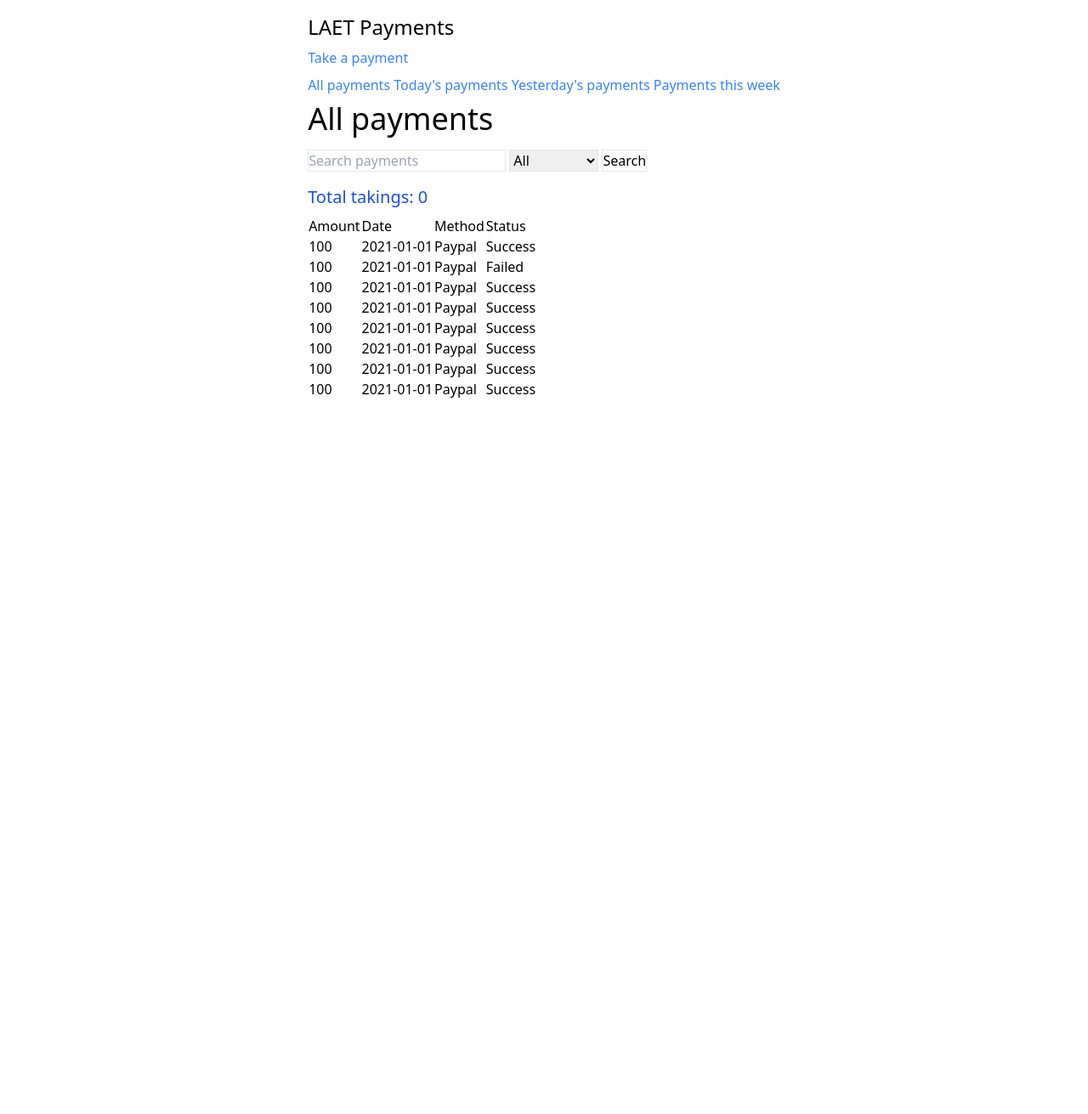
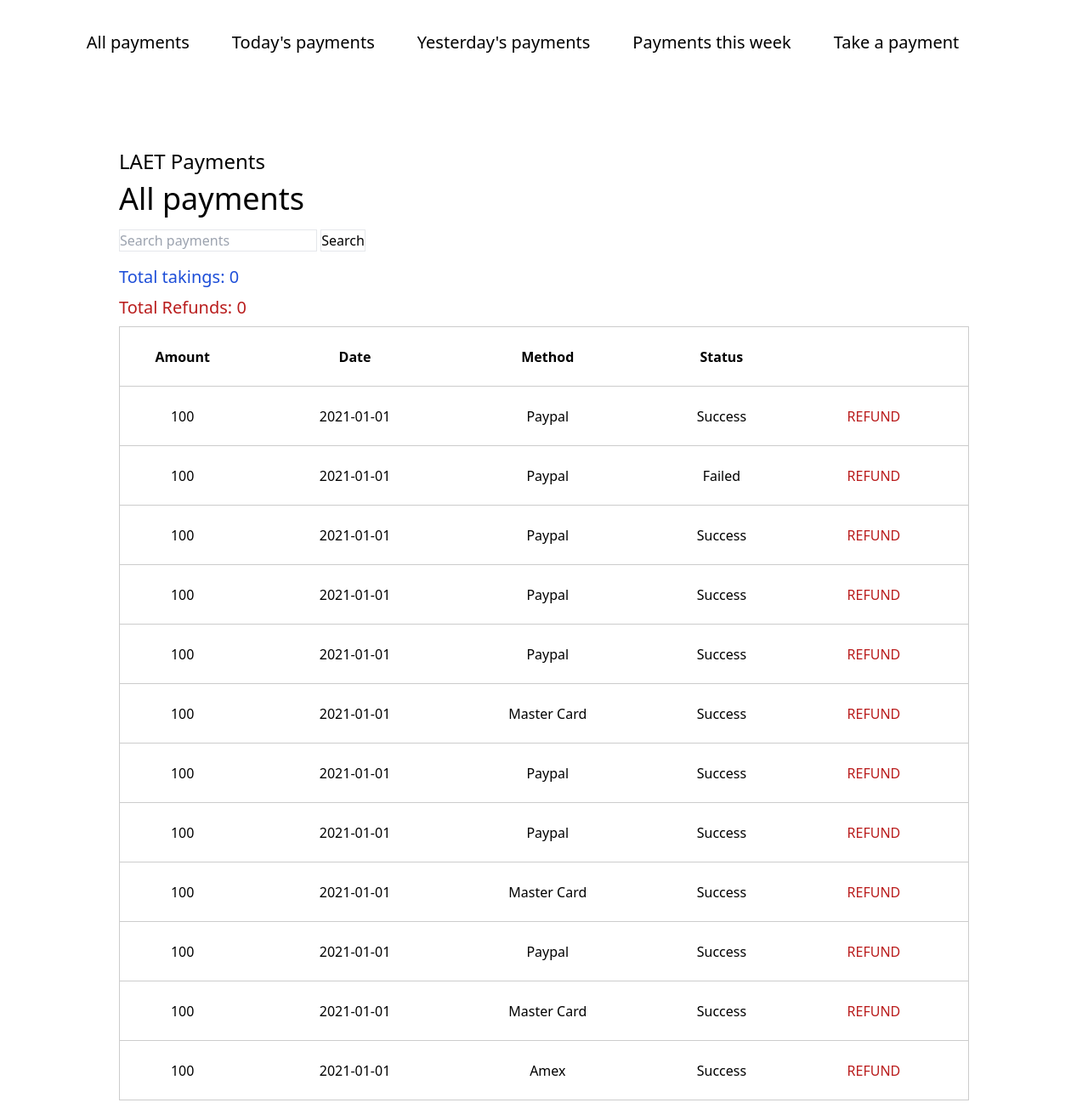
Before and after one commit to dojo-engineering/laet-code-challenge-2024, a Django app: page / in a window 1280 px wide. Shown: the whole page at 85% size. Before the commit the page ends 468 px from the top, so only its background shows below. Run offline with Django 5.2, Linux system fonts and the light colour scheme; some libraries are stand-ins or nearby versions.

Commit message:
UI changes and add content

```diff
--- a/d4b/payments/helpers.py
+++ b/d4b/payments/helpers.py
@@ -2,6 +2,9 @@ from typing import List
 from .payments_data import Payment
 
 def sumPayments(payments: List[Payment]):
+    return 0
+
+def refundPayments(payments: List[Payment]):
     return 0
 
 def sortPaymentsByDate(payments: List[Payment]):
--- a/d4b/payments/payments_data.py
+++ b/d4b/payments/payments_data.py
@@ -11,7 +11,11 @@ payments_data = [
     Payment(100, "2021-01-01", "Paypal", "Success"),
     Payment(100, "2021-01-01", "Paypal", "Success"),
     Payment(100, "2021-01-01", "Paypal", "Success"),
+    Payment(100, "2021-01-01", "Master Card", "Success"),
     Payment(100, "2021-01-01", "Paypal", "Success"),
     Payment(100, "2021-01-01", "Paypal", "Success"),
+    Payment(100, "2021-01-01", "Master Card", "Success"),
     Payment(100, "2021-01-01", "Paypal", "Success"),
+    Payment(100, "2021-01-01", "Master Card", "Success"),
+    Payment(100, "2021-01-01", "Amex", "Success"),
 ]
--- /dev/null
+++ b/d4b/payments/static/navbar.css
@@ -0,0 +1,19 @@
+.Navbar {
+  width: 100vw;
+  height: 100px;
+  justify-content: center;
+  align-items: center;
+  display: flex;
+  margin-bottom: 50px;
+}
+
+.NavElement {
+  color: black;
+  font-size: 20px;
+  text-align: center;
+  padding-right: 50px;
+}
+
+.NavElement:hover {
+  color: darkgreen;
+}
--- a/d4b/payments/static/payments.css
+++ b/d4b/payments/static/payments.css
@@ -0,0 +1,21 @@
+table {
+  width: 1000px;
+}
+
+tr {
+  text-align: center;
+  justify-content: center;
+  border-bottom: 1px solid #ccc;
+  border-left: 1px solid #ccc;
+  border-top: 1px solid #ccc;
+  border-right: 1px solid #ccc;
+  height: 70px;
+}
+
+.titles {
+  font-weight: bolder;
+}
+
+td {
+  padding-right: 40px;
+}
--- /dev/null
+++ b/d4b/payments/templates/base.html
@@ -0,0 +1,36 @@
+<html>
+  <head>
+    <title>{{ page_name }} | LAET</title>
+
+    <script src="https://cdn.tailwindcss.com"></script>
+    <link rel="stylesheet" href="/static/payments.css" />
+    <link rel="stylesheet" href="/static/navbar.css" />
+  </head>
+  <body>
+    <!-- <div class="Navbar">
+      <img src="/static/DojoLogo.png" alt="" />
+      <label for="" class="NavElement">1</label>
+      <label for="" class="NavElement">2</label>
+      <label for="" class="NavElement">3</label>
+      <label for="" class="NavElement">4</label>
+    </div> -->
+    <div class="Navbar">
+      <a class="NavElement" href="/">All payments</a>
+      <a class="NavElement" href="/today">Today's payments</a>
+      <a class="NavElement" href="/yesterday">Yesterday's payments</a>
+      <a class="NavElement" href="/this-week">Payments this week</a>
+      <a class="NavElement" href="/take-a-payment">Take a payment</a>
+    </div>
+    <div class="w-full flex justify-center">
+      <div class="p-4">
+        <div class="pb-2"></div>
+        <h2 class="pb-2 text-2xl font-medium">LAET Payments</h2>
+        <!-- <a class="text-blue-500 hover:underline" href="/take-a-payment"
+          >Take a payment</a
+        > -->
+
+        {% block content %}{% endblock %}
+      </div>
+    </div>
+  </body>
+</html>
--- a/d4b/payments/templates/payments.html
+++ b/d4b/payments/templates/payments.html
@@ -1,22 +1,5 @@
-<html>
-  <head>
-    <title>{{ page_name }} | LAET</title>
-    <script src="https://cdn.tailwindcss.com"></script>
-    <link rel="stylesheet" href="/static/payments.css" />
-  </head>
-  <body>
-    <div class="w-full flex justify-center">
-      <div class="p-4">
-        <h2 class="pb-2 text-2xl font-medium">LAET Payments</h2>
-        <div class="pb-2">
-          <a class="text-blue-500 hover:underline" href="/take-a-payment">Take a payment</a>
-        </div>
-        <div class="pb-2">
-          <a class="text-blue-500 hover:underline" href="/">All payments</a>
-          <a class="text-blue-500 hover:underline" href="/today">Today's payments</a>
-          <a class="text-blue-500 hover:underline" href="/yesterday">Yesterday's payments</a>
-          <a class="text-blue-500 hover:underline" href="/this-week">Payments this week</a>
-        </div>
+{% extends "base.html" %} {% block content%}
+
 <h1 class="pb-4 text-4xl font-medium">{{ page_name }}</h1>
 <form>
   <input
@@ -26,21 +9,23 @@
     placeholder="Search payments"
     value="{{ search }}"
   />
-          <select name="status"
+  <!-- <select name="status"
             class="border">
             <option {% if status == "" %} selected {% endif %} value="">All</option>
             <option {% if status == "completed" %} selected {% endif %} value="completed">Completed</option>
             <option {% if status == "pending" %} selected {% endif %} value="pending">Pending</option>
             <option {% if status == "failed" %} selected {% endif %} value="failed">Failed</option>
-          </select>
-          <button
-            class="border">Search</button>
+          </select> -->
+  <button class="border">Search</button>
 </form>
 <p class="pb-2 text-xl text-blue-700 font-medium">
-          Total takings: {{ total }}
+  Total takings: {{ total_takings }}
+</p>
+<p class="pb-2 text-xl text-red-700 font-medium">
+  Total Refunds: {{ total_takings }}
 </p>
 <table>
-            <thead class="font-medium">
+  <thead class="titles">
     <tr>
       <td>Amount</td>
       <td>Date</td>
@@ -56,19 +41,19 @@
       <td>{{ payment.date }}</td>
       <td>{{ payment.method }}</td>
       <td>{{ payment.status }}</td>
-              <td></td>
+      <td>
+        <a href="" class="pb-2 text-l text-red-700 font-medium"> REFUND </a>
+      </td>
     </tr>
     {% endfor %}
   </tbody>
 </table>
-      </div>
-    </div>
+
 {% if dialog %}
-    <a href="/" class="fixed top-0 left-0 w-full h-full bg-black/50 z-10">
-    </a>
-    <div class="fixed bg-white left-2/4 top-2/4 -translate-x-2/4 -translate-y-2/4 w-full min-h-80 max-w-screen-sm z-20 flex justify-center">
+<a href="/" class="fixed top-0 left-0 w-full h-full bg-black/50 z-10"> </a>
+<div
+  class="fixed bg-white left-2/4 top-2/4 -translate-x-2/4 -translate-y-2/4 w-full min-h-80 max-w-screen-sm z-20 flex justify-center"
+>
   <p>Take a payment</p>
 </div>
-    {% endif %}
-  </body>
-</html>
+{% endif %} {% endblock %}
--- a/d4b/payments/views.py
+++ b/d4b/payments/views.py
@@ -1,6 +1,6 @@
 from django.shortcuts import render
 from .payments_data import payments_data
-from .helpers import sortPaymentsByDate, sumPayments, searchPayments, todaysPayments, yesterdaysPayments, thisWeeksPayments
+from .helpers import sortPaymentsByDate, sumPayments, searchPayments, todaysPayments, yesterdaysPayments, thisWeeksPayments, refundPayments
 
 # Create your views here.
 def index(request):
@@ -15,7 +15,8 @@ def index(request):
         "payments": paymentsToShow,
         "search": search,
         "status": status,
-        "total": sumPayments(paymentsToShow),
+        "total_takings": sumPayments(paymentsToShow),
+        "total_refunds": refundPayments(paymentsToShow)
     }
 
     return render(request, 'payments.html', context)
@@ -32,7 +33,8 @@ def today(request):
         "payments": paymentsToShow,
         "search": search,
         "status": status,
-        "total": sumPayments(paymentsToShow),
+        "total_takings": sumPayments(paymentsToShow),
+        "total_refunds": refundPayments(paymentsToShow)
     }
 
     return render(request, 'payments.html', context)
@@ -49,7 +51,8 @@ def yesterday(request):
         "payments": paymentsToShow,
         "search": search,
         "status": status,
-        "total": sumPayments(paymentsToShow),
+        "total_takings": sumPayments(paymentsToShow),
+        "total_refunds": refundPayments(paymentsToShow)
     }
 
     return render(request, 'payments.html', context)
@@ -66,7 +69,8 @@ def thisWeek(request):
         "payments": paymentsToShow,
         "search": search,
         "status": status,
-        "total": sumPayments(paymentsToShow),
+        "total_takings": sumPayments(paymentsToShow),
+        "total_refunds": refundPayments(paymentsToShow)
     }
 
     return render(request, 'payments.html', context)
@@ -79,7 +83,8 @@ def take_a_payment(request):
         "payments": paymentsToShow,
         "search": "",
         "status": "",
-        "total": sumPayments(paymentsToShow),
+        "total_takings": sumPayments(paymentsToShow),
+        "total_refunds": refundPayments(paymentsToShow),
         "dialog": True,
     }
 
```
Also changed, not shown: TODO.md (+4 -0 lines), d4b/payments/static/DojoLogo.png (added). Lines whose indentation alone changed are shown as unchanged.
